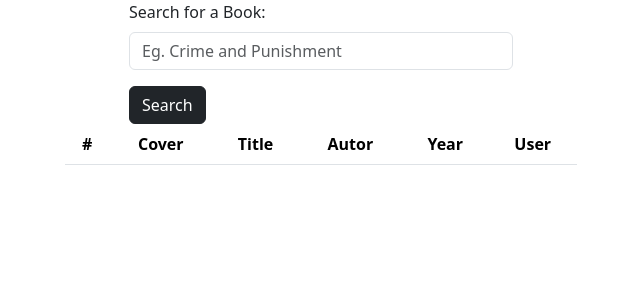
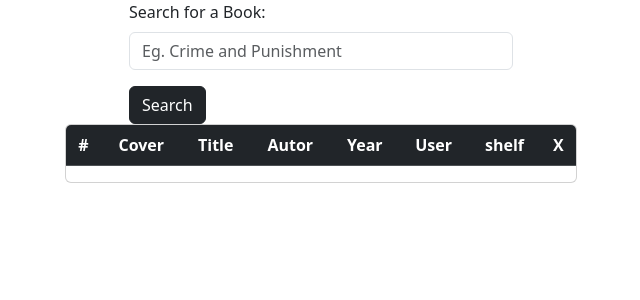
Before and after one commit to actexxat/bookster, a Flask app: page /home in a window 1280 px wide. Shown: the part 56-356 px from the top of the page, without its empty margins (319-959 px from the left). Run offline with Flask 3, Linux system fonts and the light colour scheme; a user stored in the database is signed in; data comes from the database, SQL or seed files in the repository; both versions use the stored data as it was after the commit; lists and menus that the app fills with data are empty.

Commit message:
fix:styling and routing

```diff
--- a/main.py
+++ b/main.py
@@ -104,6 +104,14 @@ def register():
 @app.route("/home",methods=['POST', 'GET'])
 @login_required
 def home():
+    user = session['user_id']
+    connection = sqlite3.connect("bookex.db")
+    db_books = connection.cursor().execute("SELECT bookid,cover,title,author,year,username,shelf FROM books INNER JOIN users ON books.userid = users.id WHERE userid = ?",(user,))
+    return render_template("home.html", data=db_books)
+
+@app.route("/results", methods=['GET','POST'])
+@login_required
+def show_search():
     if request.method == "POST":
         title = request.form.get("search")
         books = search_books(title)
@@ -119,13 +127,9 @@ def home():
                 item['year']  = book['volumeInfo']['publishedDate']
             results.append(item)
         return render_template("results.html", data=results)
-    user = session['user_id']
-    connection = sqlite3.connect("bookex.db")
-    db_books = connection.cursor().execute("SELECT bookid,cover,title,author,year,username FROM books INNER JOIN users ON books.userid = users.id WHERE userid = ?",(user,))
-    return render_template("home.html", data=db_books)
 
 
-@app.route("/results", methods=['POST'])
+@app.route("/get", methods=['POST'])
 @login_required
 def get_data():
     if request.method == 'POST':
@@ -134,13 +138,14 @@ def get_data():
         title = data['title']
         author = data['author']
         cover = data['cover']
+        state = data['state']
         if data['year']:
             year = data['year']
         else:
             year = 'N/A'
 
-        update_db(title, author, year, cover)
-    return render_template('home.html')
+        update_db(title, author, year, cover,state)
+        return redirect(url_for('home'))
 
 
 
@@ -161,9 +166,9 @@ def removeFromDB(title):
     connection.commit()
 
 
-def update_db(title,author,year,cover):
+def update_db(title,author,year,cover,state):
     connection = sqlite3.connect("bookex.db")
     user = session['user_id']
-    connection.cursor().execute('INSERT INTO books(title,author,year,cover,userid) VALUES(?,?,?,?,?)', (title, author, year, cover,user))
+    connection.cursor().execute('INSERT INTO books(title,author,year,cover,userid,shelf) VALUES(?,?,?,?,?,?)', (title, author, year, cover,user,state))
     connection.commit()
     connection.close()
--- a/static/script.js
+++ b/static/script.js
@@ -15,27 +15,32 @@ removeBTNS.forEach(rmv =>{
             title:titleRmv
             }
         sendToRemove(send_rmv)
+        this.parentElement.parentElement.remove()
 
     })
 })
 
 
-console.log(serials)
 selectBtns.forEach(btn => {
   btn.addEventListener('click', function() {
     let bookCover = this.parentElement.children[0].firstChild.src.trim();
     let bookTitle = this.parentElement.children[1].children[0].textContent.trim();
     let pubYear = this.parentElement.children[1].children[1].textContent.trim();
     let bookAuthor = this.parentElement.children[1].children[2].textContent.trim();
+    let readingState = this.parentElement.children[1].children[3].value;
     send_data = {
       title:bookTitle,
       author:bookAuthor,
       year:pubYear,
-      cover:bookCover
+      cover:bookCover,
+      state:readingState
       }
     sendDataToFlask(send_data)
 })
+
 });
+
+
 
 function sendToRemove(titleToRemove){
     fetch('/remove', {
@@ -45,18 +50,14 @@ function sendToRemove(titleToRemove){
     },
     body: JSON.stringify(titleToRemove) // Convert data to JSON string
   })
-
-
 }
 
 function sendDataToFlask(data) {
-  fetch('/results', {
+  fetch('/get', {
     method: 'POST', // Use POST for sending data
     headers: {
       'Content-Type': 'application/json' // Specify JSON data format
     },
     body: JSON.stringify(data) // Convert data to JSON string
   })
-
-
 }
--- a/static/styles.css
+++ b/static/styles.css
@@ -53,9 +53,6 @@ html, body{
     list-style: none;
 }
 
-.table{
-    align-items: center;
-}
 
 
 .add{
--- a/templates/home.html
+++ b/templates/home.html
@@ -1,16 +1,15 @@
 {% extends 'base.html' %}
-
 {% block content %}
-    <form action="/home" method="post">
+    <form action="/results" method="post">
       <div class="search-box">
-        <label class="form-label" for="search">Search for a Book:</label>
+        <label class="form-label" >Search for a Book:</label>
         <input class="form-control" name="search" type="text" placeholder="Eg. Crime and Punishment">
         <input class="btn btn-dark" type="submit" value="Search">
       </div>
     </form>
 
-    <div class="home">
-        <table class="table ">
+    <div class="home table-responsive card">
+        <table class="table table-dark table-striped table-hover " style="">
             <thead>
               <tr>
                 <th class="text-center align-middle" scope="col">#</th>
@@ -19,6 +18,9 @@
                 <th class="text-center align-middle" scope="col">Autor</th>
                 <th class="text-center align-middle" scope="col">Year</th>
                 <th class="text-center align-middle" scope="col">User</th>
+                <th class="text-center align-middle" scope="col">shelf</th>
+                <th class="text-center align-middle" scope="col">X</th>
+
               </tr>
             </thead>
             <tbody>
@@ -33,6 +35,7 @@
                     <td class="text-center align-middle">{{book[3]}}</td>
                     <td class="text-center align-middle">{{book[4]}}</td>
                     <td class="text-center align-middle">{{book[5]}}</td>
+                    <td class="text-center align-middle">{{book[6]}}</td>
                       <td class="text-center align-middle">
                           <button class="remove" type="submit">Remove</button></td>
 
@@ -43,6 +46,4 @@
                 </tbody>
               </table>
     </div>
-
-
 {% endblock %}
```
Also changed, not shown: templates/results.html (+6 -1 lines), bookex.db, 2 other files.
